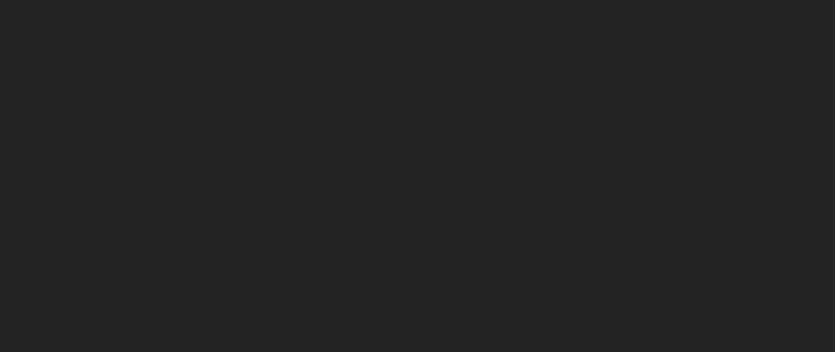
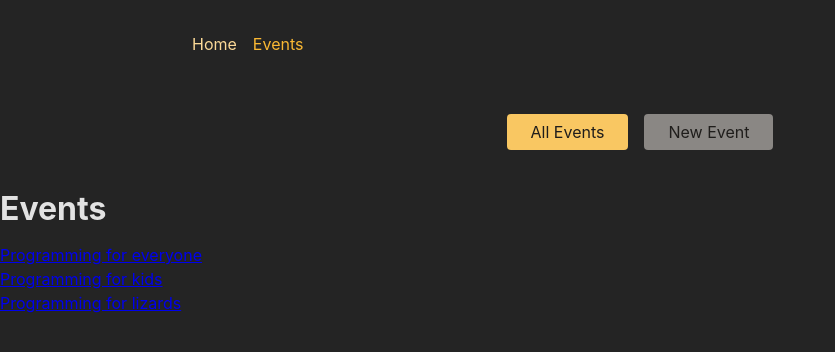
Before and after one commit to ShunTr-dev/multi-spa-react-router, a React (Create React App) app in the folder frontend/: page /events in a window 1280 px wide. Shown: the top 352 px of the page, without its empty margins (0-835 px from the left). Built offline with nearby package versions, Linux system fonts and the light colour scheme.

Commit message:
Starting with react route

```diff
--- a/frontend/package.json
+++ b/frontend/package.json
@@ -8,6 +8,7 @@
     "@testing-library/user-event": "^13.5.0",
     "react": "^18.2.0",
     "react-dom": "^18.2.0",
+    "react-router-dom": "^6.27.0",
     "react-scripts": "5.0.1",
     "web-vitals": "^2.1.4"
   },
--- a/frontend/src/App.js
+++ b/frontend/src/App.js
@@ -1,27 +1,45 @@
-// Challenge / Exercise
+import { RouterProvider, createBrowserRouter } from 'react-router-dom'
+import Home from './pages/Home'
+import Events from './pages/Events/Events'
+import EventDetail from './pages/Events/EventDetail'
+import NewEvent from './pages/Events/NewEvent'
+import EditEvent from './pages/Events/EditEvent'
+import RootLayout from './pages/RootLayout'
+import EventsRootLayout from './pages/Events/EventsRootLayout'
 
-// 1. Add five new (dummy) page components (content can be simple <h1> elements)
-//    - HomePage
-//    - EventsPage
-//    - EventDetailPage
-//    - NewEventPage
-//    - EditEventPage
-// 2. Add routing & route definitions for these five pages
-//    - / => HomePage
-//    - /events => EventsPage
-//    - /events/<some-id> => EventDetailPage
-//    - /events/new => NewEventPage
-//    - /events/<some-id>/edit => EditEventPage
-// 3. Add a root layout that adds the <MainNavigation> component above all page components
-// 4. Add properly working links to the MainNavigation
-// 5. Ensure that the links in MainNavigation receive an "active" class when active
-// 6. Output a list of dummy events to the EventsPage
-//    Every list item should include a link to the respective EventDetailPage
-// 7. Output the ID of the selected event on the EventDetailPage
-// BONUS: Add another (nested) layout route that adds the <EventNavigation> component above all /events... page components
+const router = createBrowserRouter([
+    {
+        path: '',
+        element: <RootLayout />,
+        children: [
+            { index: true, element: <Home /> },
+            {
+                path: 'events',
+                element: <EventsRootLayout />,
+                children: [
+                    { index: true, element: <Events /> },
+                    { path: ':eventId', element: <EventDetail /> },
+                    { path: 'new', element: <NewEvent /> },
+                    { path: ':eventId/edit', element: <EditEvent /> },
+                ],
+            },
+        ],
+    },
+])
 
 function App() {
-    return <div></div>
+    return (
+        <RouterProvider router={router}>
+            <div className="App">
+                <header className="App-header">
+                    <h1>Event Management</h1>
+                </header>
+                <main>
+                    <router.Router />
+                </main>
+            </div>
+        </RouterProvider>
+    )
 }
 
 export default App
--- a/frontend/src/components/EventsNavigation.js
+++ b/frontend/src/components/EventsNavigation.js
@@ -1,3 +1,4 @@
+import { NavLink } from 'react-router-dom'
 import classes from './EventsNavigation.module.css'
 
 function EventsNavigation() {
@@ -6,10 +7,14 @@
             <nav>
                 <ul className={classes.list}>
                     <li>
-                        <a href="/events">All Events</a>
+                        <NavLink to="/events" className={({ isActive }) => (isActive ? classes.active : undefined)} end>
+                            All Events
+                        </NavLink>
                     </li>
                     <li>
-                        <a href="/events/new">New Event</a>
+                        <NavLink to="/events/new" className={({ isActive }) => (isActive ? classes.active : undefined)}>
+                            New Event
+                        </NavLink>
                     </li>
                 </ul>
             </nav>
--- a/frontend/src/components/MainNavigation.js
+++ b/frontend/src/components/MainNavigation.js
@@ -1,3 +1,5 @@
+import { NavLink } from 'react-router-dom'
+
 import classes from './MainNavigation.module.css'
 
 function MainNavigation() {
@@ -6,10 +8,14 @@
             <nav>
                 <ul className={classes.list}>
                     <li>
-                        <a>Home</a>
+                        <NavLink to="/" className={({ isActive }) => (isActive ? classes.active : undefined)} end>
+                            Home
+                        </NavLink>
                     </li>
                     <li>
-                        <a>Events</a>
+                        <NavLink to="/events" className={({ isActive }) => (isActive ? classes.active : undefined)}>
+                            Events
+                        </NavLink>
                     </li>
                 </ul>
             </nav>
--- /dev/null
+++ b/frontend/src/pages/Events/EditEvent.jsx
@@ -0,0 +1,3 @@
+export default function EditEvent() {
+    return <h1>EditEvent</h1>
+}
--- /dev/null
+++ b/frontend/src/pages/Events/EventDetail.jsx
@@ -0,0 +1,12 @@
+import { useParams } from 'react-router-dom'
+
+export default function EventDetail() {
+    const params = useParams()
+
+    return (
+        <>
+            <h1>EventDetail</h1>
+            <p>Event ID: {params.eventId}</p>
+        </>
+    )
+}
--- /dev/null
+++ b/frontend/src/pages/Events/Events.jsx
@@ -0,0 +1,31 @@
+import { Link } from 'react-router-dom'
+
+const DUMMY_EVENTS = [
+    {
+        id: 'e1',
+        title: 'Programming for everyone',
+    },
+    {
+        id: 'e2',
+        title: 'Programming for kids',
+    },
+    {
+        id: 'e3',
+        title: 'Programming for lizards',
+    },
+]
+
+export default function Events() {
+    return (
+        <>
+            <h1>Events</h1>
+            <ul>
+                {DUMMY_EVENTS.map((event) => (
+                    <li key={event.id}>
+                        <Link to={event.id}>{event.title}</Link>
+                    </li>
+                ))}
+            </ul>
+        </>
+    )
+}
--- /dev/null
+++ b/frontend/src/pages/Events/EventsRootLayout.jsx
@@ -0,0 +1,11 @@
+import { Outlet } from 'react-router-dom'
+import EventsNavigation from '../../components/EventsNavigation'
+
+export default function EventsRootLayout() {
+    return (
+        <>
+            <EventsNavigation />
+            <Outlet />
+        </>
+    )
+}
--- /dev/null
+++ b/frontend/src/pages/Events/NewEvent.jsx
@@ -0,0 +1,3 @@
+export default function NewEvent() {
+    return <h1>NewEvent</h1>
+}
--- /dev/null
+++ b/frontend/src/pages/Home.jsx
@@ -0,0 +1,3 @@
+export default function Home() {
+    return <h1>Home</h1>
+}
--- /dev/null
+++ b/frontend/src/pages/RootLayout.jsx
@@ -0,0 +1,14 @@
+import { Outlet } from 'react-router-dom'
+
+import MainNavigation from '../components/MainNavigation'
+
+export default function RootLayout() {
+    return (
+        <>
+            <MainNavigation />
+            <main>
+                <Outlet />
+            </main>
+        </>
+    )
+}
```
Also changed, not shown: 1 other file (tests, documents, lock files or other folders).
